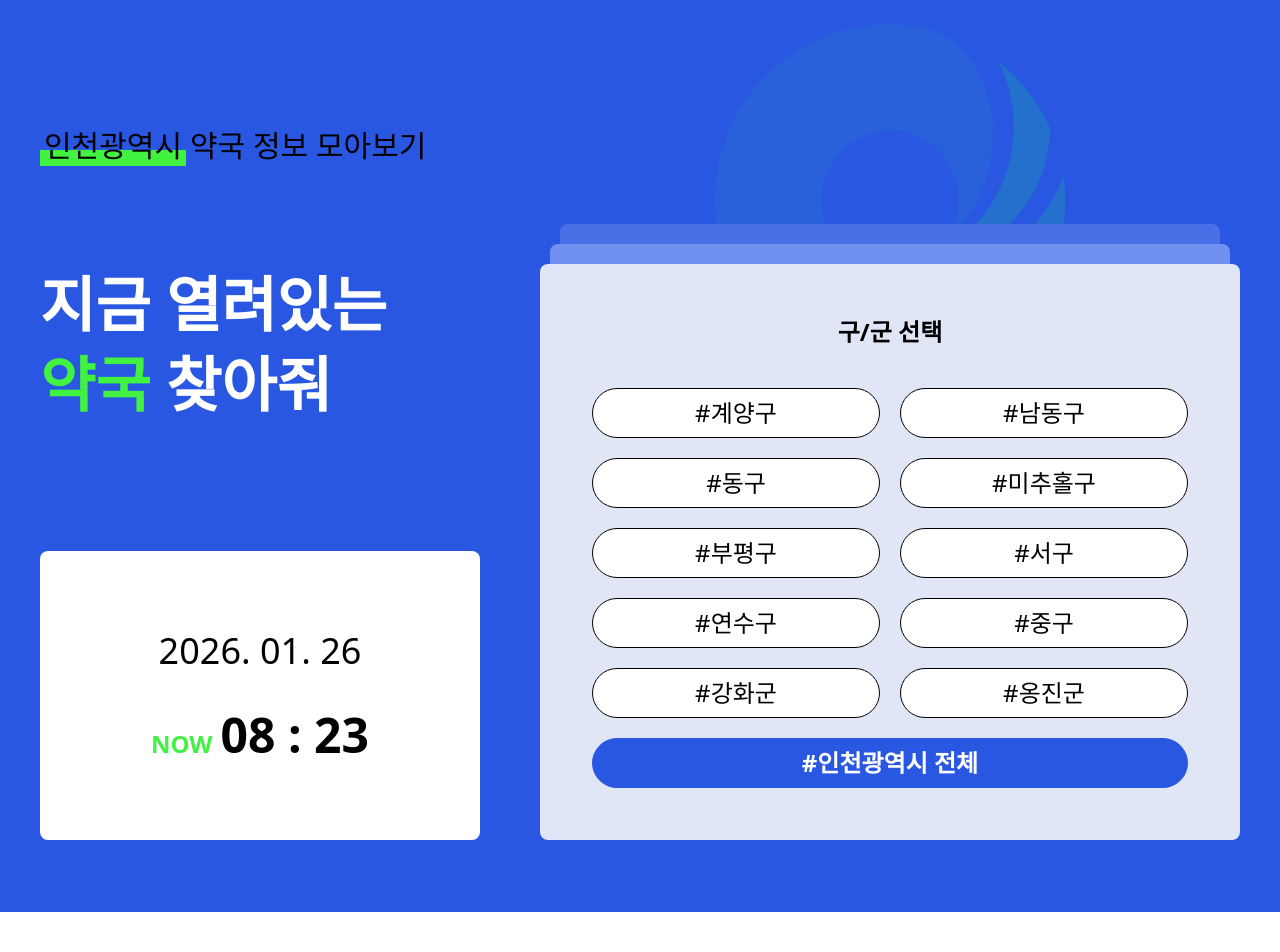
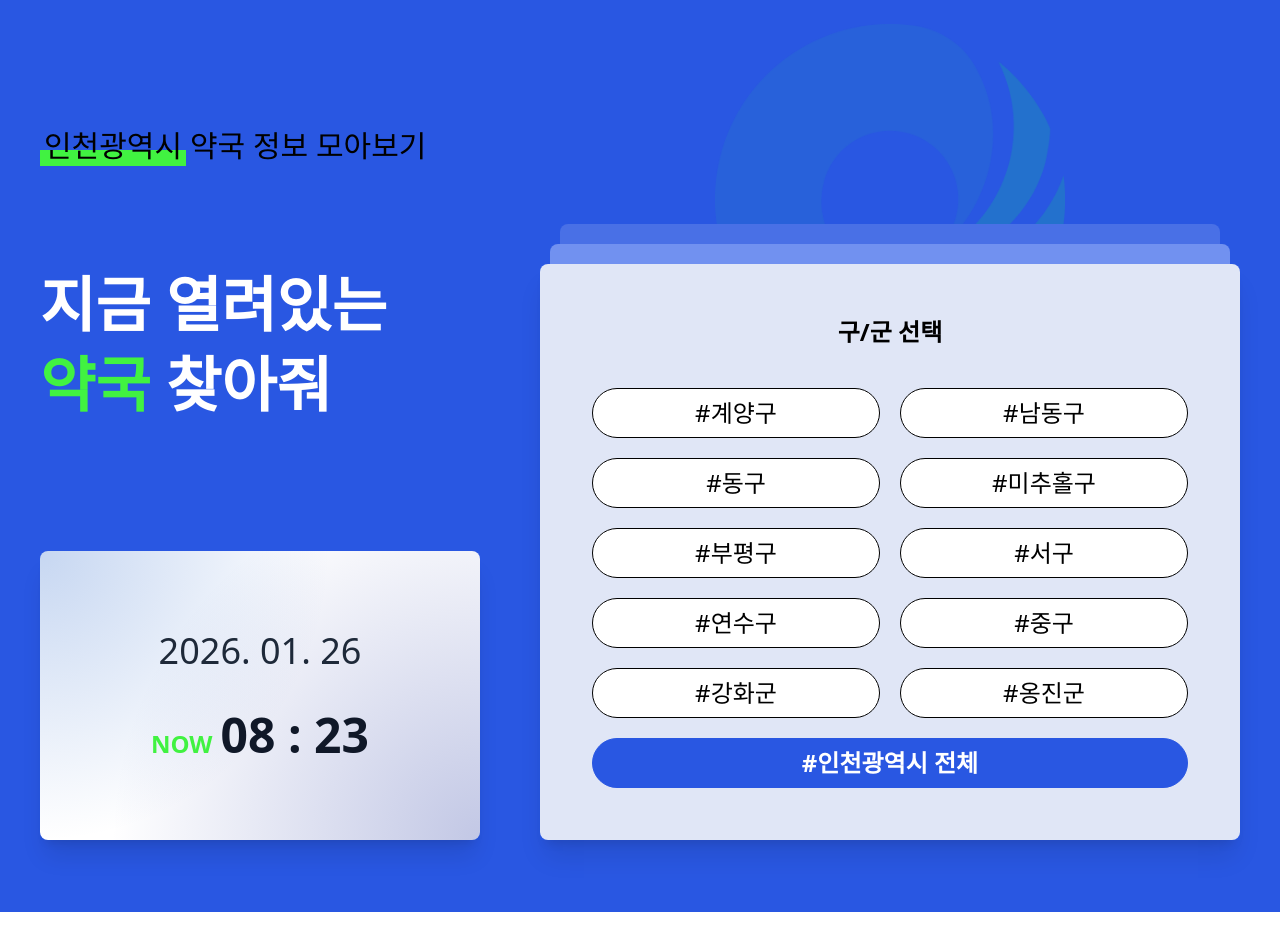
Before and after one commit to danbijyj/pharmacy, a React (Vite) app: page / in a window 1280 px wide. Shown: the top 952 px of the page. Built offline with nearby package versions, Linux system fonts and the light colour scheme; no server answers; a web font is replaced by a local one.

Commit message:
hero style 수정

```diff
--- a/src/components/hero/DistrictSelector.jsx
+++ b/src/components/hero/DistrictSelector.jsx
@@ -18,7 +18,7 @@ const DistrictSelector = ({ selectedDistrict, onChange }) => {
         'bg-white border-black hover:border-blue hover:text-blue';
 
     return (
-        <div className="relative w-175">
+        <div className="relative w-175 shadow-xl">
             <div className="absolute -top-60 left-1/2 -translate-x-1/2 opacity-30">
                 <img src="/images/logo.png" />
             </div>
--- a/src/components/hero/TimeCard.jsx
+++ b/src/components/hero/TimeCard.jsx
@@ -6,14 +6,36 @@ const TimeCard = ({ now }) => {
     const min = String(now.getMinutes()).padStart(2, '0');
 
     return (
-        <div className="w-110 bg-white rounded-lg flex flex-col justify-center items-center gap-10 py-20">
-            <p className="text-4xl">
-                {yyyy}. {mm}. {dd}
-            </p>
-            <p className="text-5xl font-semibold">
-                <span className="text-green text-2xl font-bold mr-2">NOW</span>
-                {hh} : {min}
-            </p>
+        <div className="w-110">
+            <div
+                className="rounded-lg flex flex-col justify-center items-center gap-10 py-20 shadow-xl"
+                style={{
+                    backgroundImage: `
+                      radial-gradient(
+                        circle at top left,
+                        rgba(30, 95, 201, 0.25),
+                        transparent 55%
+                      ),
+                      radial-gradient(
+                        circle at bottom right,
+                        rgba(12, 33, 151, 0.25),
+                        transparent 70%
+                      ),
+                      linear-gradient(#ffffff, #ffffff)
+                    `,
+                }}
+            >
+                <p className="text-4xl text-gray-800">
+                    {yyyy}. {mm}. {dd}
+                </p>
+
+                <p className="text-5xl font-semibold text-gray-900">
+                    <span className="text-green text-2xl font-bold mr-2">
+                        NOW
+                    </span>
+                    {hh} : {min}
+                </p>
+            </div>
         </div>
     );
 };
```
